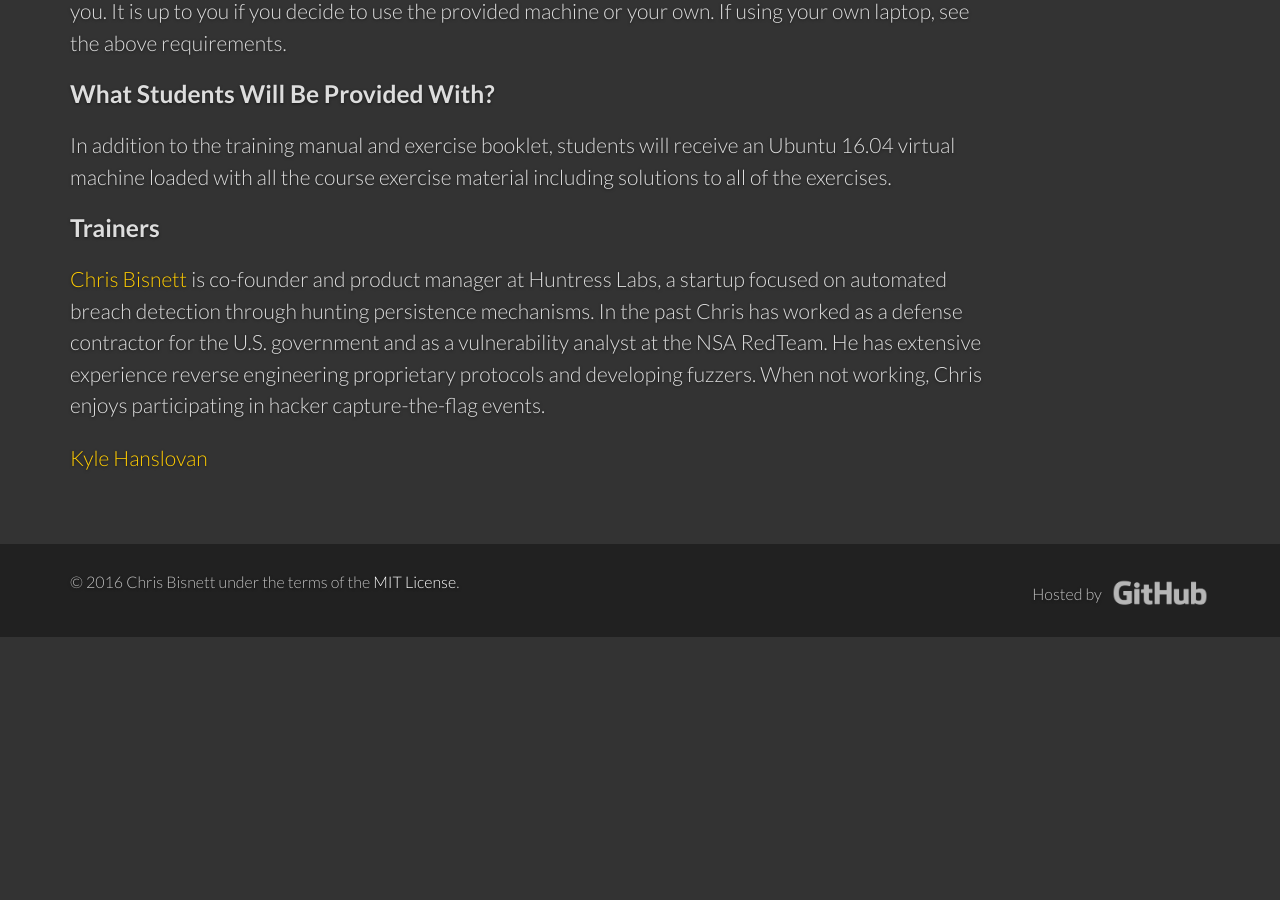
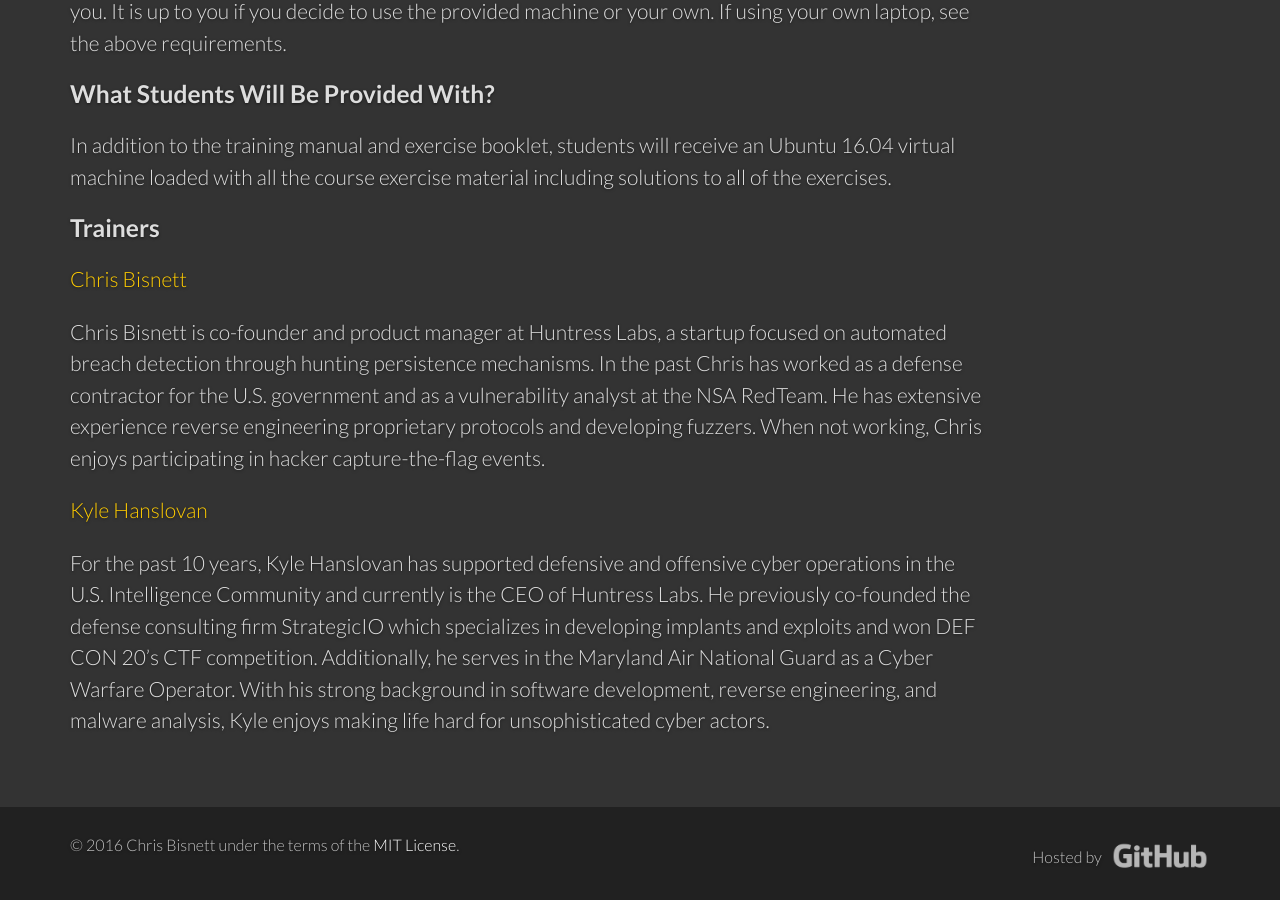
Before and after one commit to cbisnett/cbisnett.github.io, a Jekyll site: the page built from ffv/index.md, in a window 1280 px wide and 900 px high, scrolled down 1823 px. Built offline with Jekyll 4.4.1, drawn with Linux system fonts in a browser that asks for light colours; nearby versions of some CDN libraries; before the commit the page ends 2460 px from its top, so only the background shows below that.

Commit message:
Add Kyle's bio to the FFV details page
Signed-off-by: Chris Bisnett <cbisnett@gmail.com>

```diff
--- a/ffv/index.md
+++ b/ffv/index.md
@@ -51,6 +51,10 @@ In addition to the training manual and exercise booklet, students will receive a
 
 ### Trainers
 
-[Chris Bisnett](https://twitter.com/chrisbisnett) is co-founder and product manager at Huntress Labs, a startup focused on automated breach detection through hunting persistence mechanisms. In the past Chris has worked as a defense contractor for the U.S. government and as a vulnerability analyst at the NSA RedTeam. He has extensive experience reverse engineering proprietary protocols and developing fuzzers. When not working, Chris enjoys participating in hacker capture-the-flag events.
+[Chris Bisnett](https://twitter.com/chrisbisnett)
+
+Chris Bisnett is co-founder and product manager at Huntress Labs, a startup focused on automated breach detection through hunting persistence mechanisms. In the past Chris has worked as a defense contractor for the U.S. government and as a vulnerability analyst at the NSA RedTeam. He has extensive experience reverse engineering proprietary protocols and developing fuzzers. When not working, Chris enjoys participating in hacker capture-the-flag events.
 
 [Kyle Hanslovan](https://twitter.com/kylehanslovan)
+
+For the past 10 years, Kyle Hanslovan has supported defensive and offensive cyber operations in the U.S. Intelligence Community and currently is the CEO of Huntress Labs. He previously co-founded the defense consulting firm StrategicIO which specializes in developing implants and exploits and won DEF CON 20's CTF competition. Additionally, he serves in the Maryland Air National Guard as a Cyber Warfare Operator. With his strong background in software development, reverse engineering, and malware analysis, Kyle enjoys making life hard for unsophisticated cyber actors.
```
